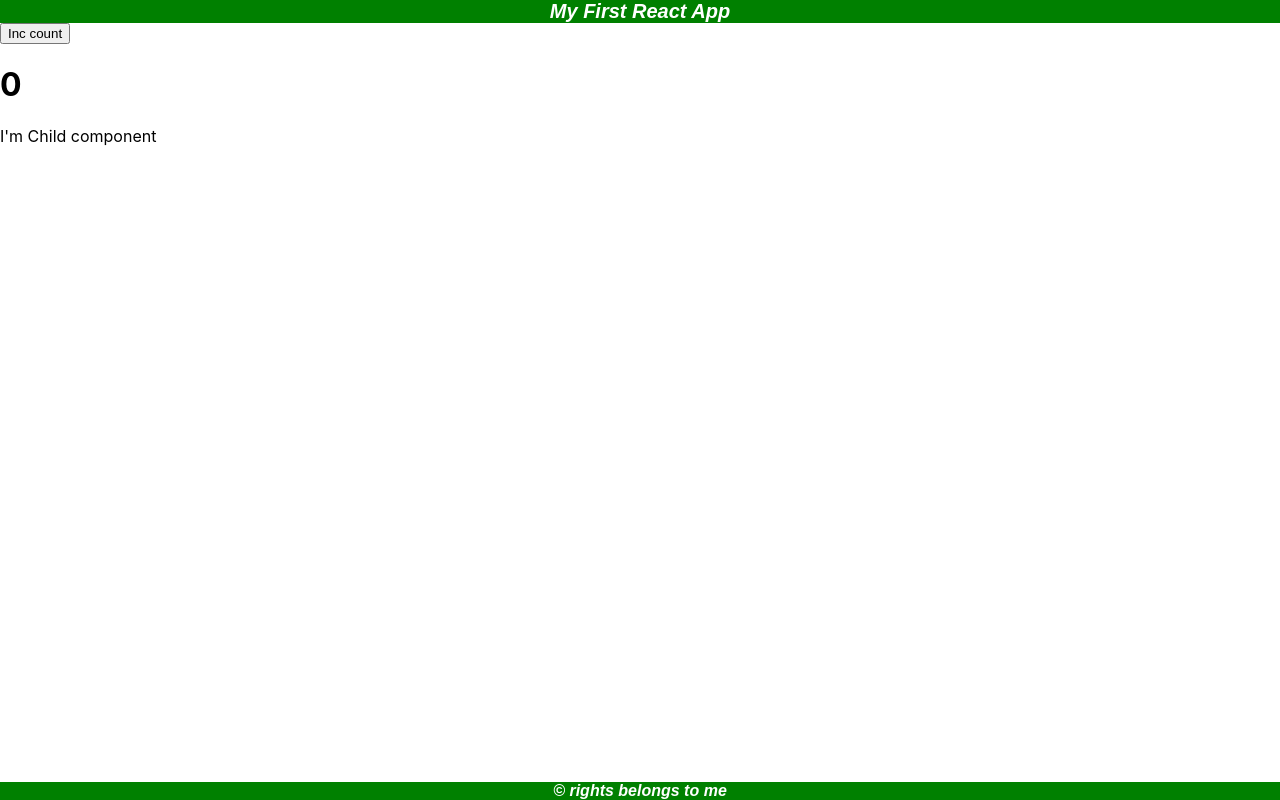
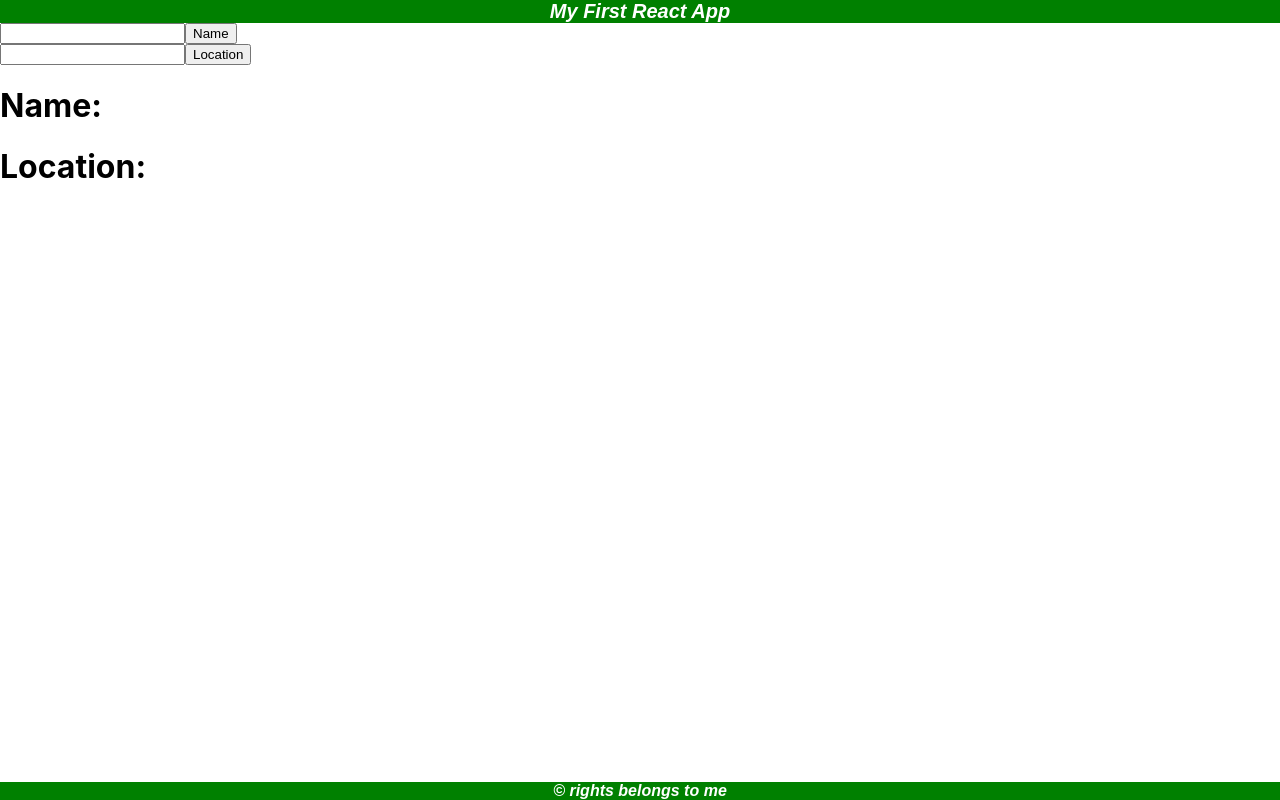
Before and after one commit to ArpithaPuttegowda/PrivateClass, a React (Create React App) app in the folder myapp/: page / in a window 1280 px wide. Built offline with nearby package versions, Linux system fonts and the light colour scheme.

Commit message:
before redux integration

```diff
--- a/myapp/package.json
+++ b/myapp/package.json
@@ -8,8 +8,10 @@
     "@testing-library/user-event": "^13.5.0",
     "react": "^18.1.0",
     "react-dom": "^18.1.0",
+    "react-redux": "^8.0.2",
     "react-router-dom": "^6.3.0",
     "react-scripts": "5.0.1",
+    "redux": "^4.2.0",
     "web-vitals": "^2.1.4"
   },
   "scripts": {
--- a/myapp/src/App.js
+++ b/myapp/src/App.js
@@ -1,18 +1,22 @@
 import {Component, useState} from "react";
 import "./App.css";
 import {ControlledComponentsFunctional} from "./Components/ControlledComponentsFunctional";
+import {Sample} from "./Components/ExampleWithoutRedux/Sample";
 import Footer from "./Components/Footer";
 import Header from "./Components/Header";
 import {UseEffect} from "./Components/Hooks/useEffect";
 import {Example} from "./Components/Hooks/useStateHook";
 import UnMountingLifeCycle from "./Components/LifeCycleMethods";
 import Menu from "./Components/Menu";
+import {MemoReact} from "./Components/ReactMemo";
 import ReactMemoPureComponent from "./Components/ReactMemoPureComponent";
 import ReferenceAsCallback from "./Components/ReferenceAsCallback";
 import ReferenceUsingOnChange from "./Components/ReferenceUsingOnChange";
 import SetStateCallback from "./Components/SetStateCallback";
+import {UseCallbackHook} from "./Components/UseCallbackHook";
 import {UseContextHook} from "./Components/UseContextHook";
 import {UseEffectAsComponentWillUnMount} from "./Components/useEffectAsComponentWillUnMount";
+import {UseMemoHook} from "./Components/UseMemoHook";
 import {UseRefHook} from "./Components/UseRefHook";
 import SetStateAsObject from "./SetStateAsObject";
 import SetStateAsObjectAndCallback from "./SetStateAsObjectAndCallback";
@@ -35,7 +39,11 @@ class App extends Component {
         {/* <UseRefHook /> */}
         {/* <ControlledComponentsFunctional /> */}
         {/* <UseContextHook /> */}
-        <ReactMemoPureComponent />
+        {/* <ReactMemoPureComponent /> */}
+        {/* <MemoReact /> */}
+        {/* <UseMemoHook /> */}
+        {/* <UseCallbackHook /> */}
+        <Sample />
         <Footer />
       </>
     );
--- /dev/null
+++ b/myapp/src/Components/ExampleWithoutRedux/A.js
@@ -0,0 +1,15 @@
+import React, {useRef} from "react";
+
+export const A = ({a}) => {
+  const nameRef = useRef(null);
+  const handleName = () => {
+    let name = nameRef.current.value;
+    a(name);
+  };
+  return (
+    <div>
+      <input ref={nameRef} />
+      <button onClick={handleName}>Name</button>
+    </div>
+  );
+};
--- /dev/null
+++ b/myapp/src/Components/ExampleWithoutRedux/B.js
@@ -0,0 +1,17 @@
+import React, {useRef} from "react";
+
+export const B = ({b}) => {
+  const locRef = useRef(null);
+  const handleLoc = () => {
+    let loc = locRef.current.value;
+    b(loc);
+  };
+  return (
+    <div>
+      <div>
+        <input ref={locRef} />
+        <button onClick={handleLoc}>Location</button>
+      </div>
+    </div>
+  );
+};
--- /dev/null
+++ b/myapp/src/Components/ExampleWithoutRedux/C.js
@@ -0,0 +1,10 @@
+import React from "react";
+
+export const C = ({n, l}) => {
+  return (
+    <div>
+      <h1>Name:{n}</h1>
+      <h1>Location:{l}</h1>
+    </div>
+  );
+};
--- /dev/null
+++ b/myapp/src/Components/ExampleWithoutRedux/Sample.js
@@ -0,0 +1,24 @@
+import React, {useState} from "react";
+import {A} from "./A";
+import {B} from "./B";
+import {C} from "./C";
+
+export const Sample = () => {
+  const [name, setName] = useState("");
+  const [location, setLocation] = useState("");
+  const getName = (n) => {
+    console.log(n);
+    setName(n);
+  };
+  const getLoc = (loc) => {
+    console.log(loc);
+    setLocation(loc);
+  };
+  return (
+    <div>
+      <A a={getName} />
+      <B b={getLoc} />
+      <C n={name} l={location} />
+    </div>
+  );
+};
--- /dev/null
+++ b/myapp/src/Components/ReactMemo.js
@@ -0,0 +1,18 @@
+import React, {memo, useState} from "react";
+
+export const MemoReact = () => {
+  const [count, setCount] = useState(0);
+  alert("ParentCalled");
+  return (
+    <div>
+      <button onClick={() => setCount(count + 1)}>Click</button>
+      <h1>{count}</h1>
+      <Child />
+    </div>
+  );
+};
+
+const Child = memo(() => {
+  alert("ChildCalled");
+  return <div>I'm Child component</div>;
+});
--- /dev/null
+++ b/myapp/src/Components/UseCallbackHook.js
@@ -0,0 +1,26 @@
+import React, {memo, useCallback, useState} from "react";
+
+export const UseCallbackHook = () => {
+  alert("Parent called");
+  const [count, setCount] = useState(0);
+  const getData = useCallback((d) => {
+    console.log(d);
+  }, []);
+  return (
+    <div>
+      <Child fn={getData} />
+      <button onClick={() => setCount(count + 1)}>Inc Count</button>
+      <h1>{count}</h1>
+    </div>
+  );
+};
+
+const Child = memo(({fn}) => {
+  alert("Child called");
+  const data = "Sachin";
+  return (
+    <h1>
+      <button onClick={() => fn(data)}>Click me</button>
+    </h1>
+  );
+});
--- /dev/null
+++ b/myapp/src/Components/UseMemoHook.js
@@ -0,0 +1,16 @@
+import React, {useMemo, useState} from "react";
+
+export const UseMemoHook = () => {
+  const [count, setCount] = useState(0);
+  const delay = useMemo(() => {
+    for (let i = 0; i <= 1000000000; i++) {}
+    return 10;
+  }, []);
+  return (
+    <div>
+      <h1>{delay}</h1>
+      <button onClick={() => setCount(count + 1)}>Inc Count</button>
+      <h1>{count}</h1>
+    </div>
+  );
+};
```
Also changed, not shown: 2 other files (tests, documents, lock files or other folders).
